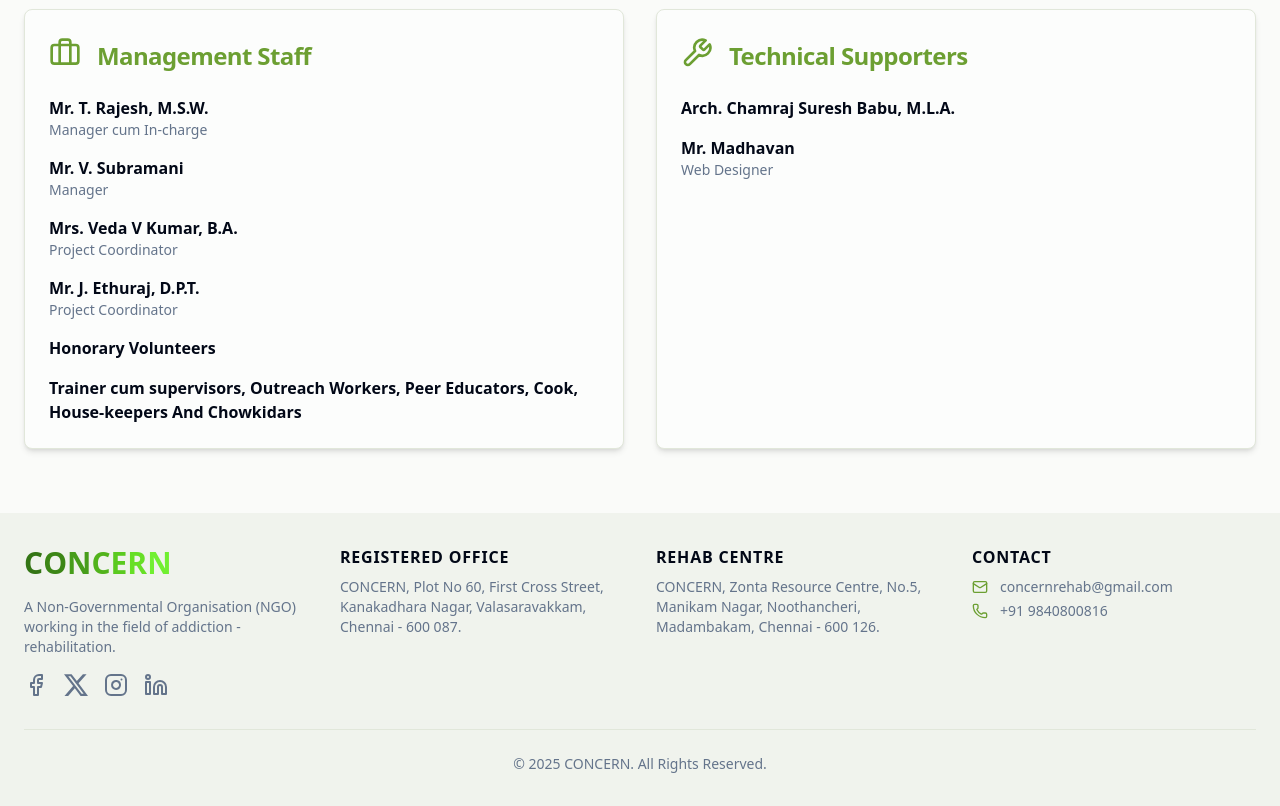
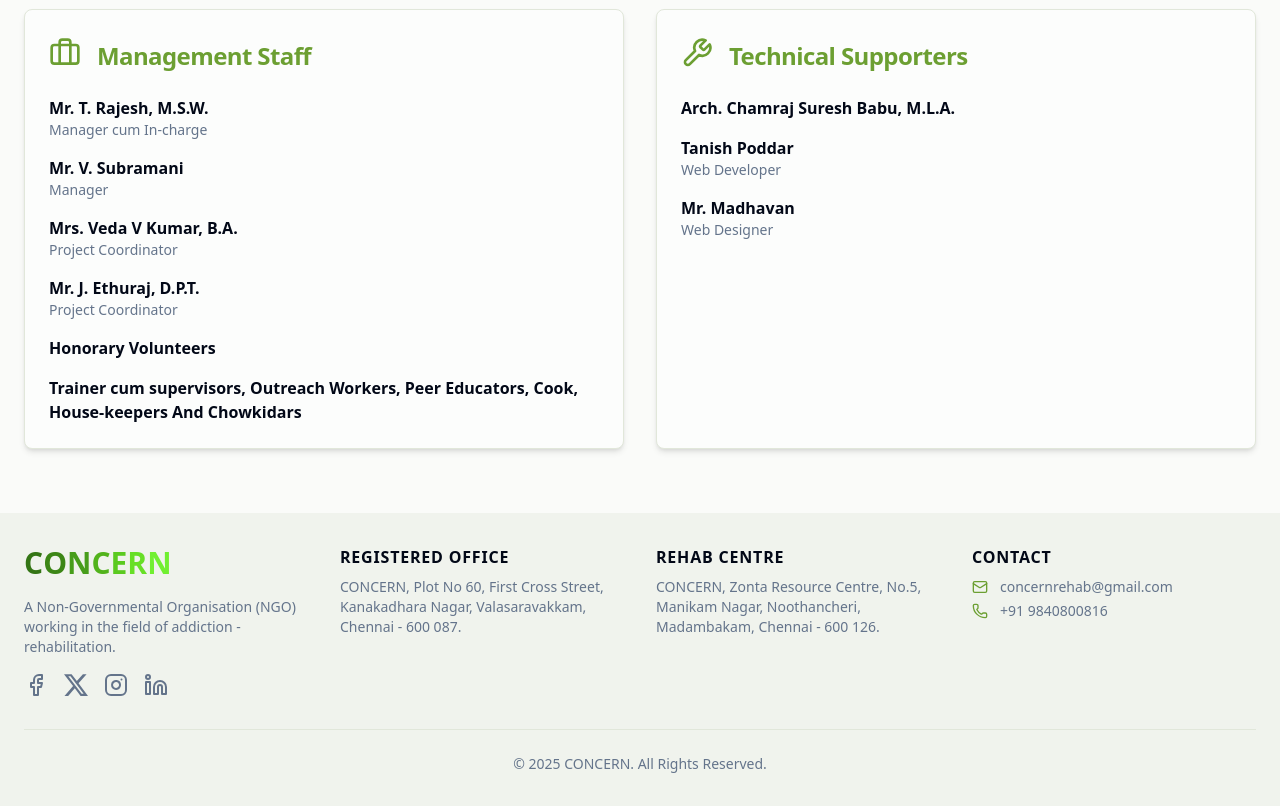
Before and after one commit to tanishpoddar/Concern-Website, a Next.js app: page /our-team in a window 1280 px wide. Shown: the part 920-1726 px from the top of the page. Built offline with nearby package versions, Linux system fonts and the light colour scheme.

Commit message:
changed-code-files

```diff
--- a/src/app/our-team/page.tsx
+++ b/src/app/our-team/page.tsx
@@ -33,6 +33,7 @@ const managementStaff = [
 
 const technicalSupporters = [
   { name: 'Arch. Chamraj Suresh Babu, M.L.A.', role: '' },
+  { name: 'Tanish Poddar', role: 'Web Developer' },
   { name: 'Mr. Madhavan', role: 'Web Designer' },
 ];
 
```
